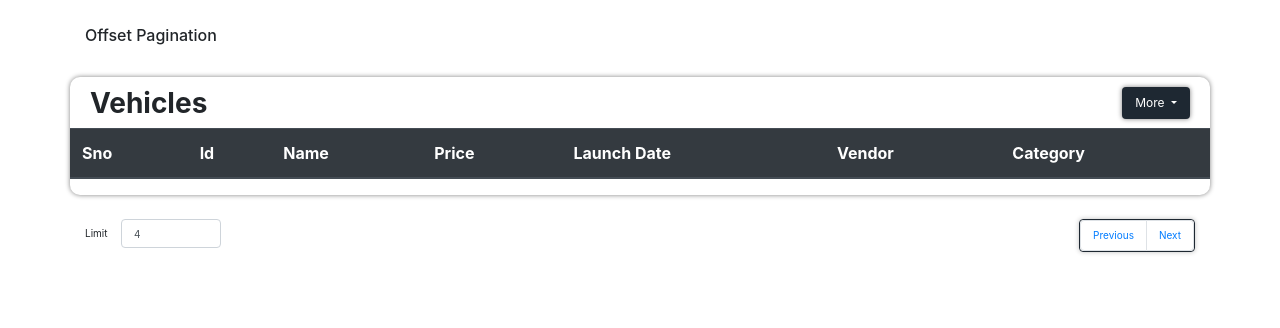
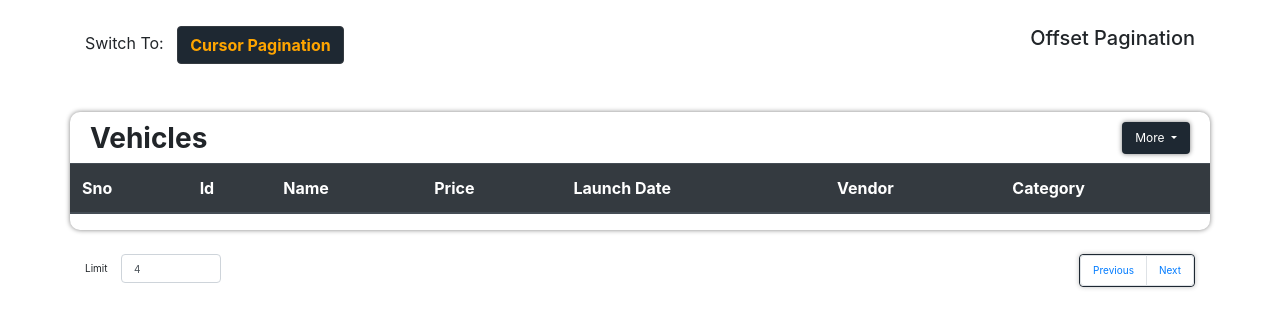
Before and after one commit to Ahtii/django-graphql, a Django app: page / in a window 1280 px wide. Shown: the top 328 px of the page. Run offline with Django 3.2, Linux system fonts and the light colour scheme; data that the repository does not hold is empty; some libraries are stand-ins or nearby versions.

Commit message:
modified pagination position

```diff
--- a/static/css/index.css
+++ b/static/css/index.css
@@ -105,3 +105,7 @@
 .offset-pagination input, label, .cursor-pagination input, label {
     font-size: 10px;
 }
+
+.enabler-txt {
+    color: orange;
+}
--- a/templates/index.html
+++ b/templates/index.html
@@ -15,8 +15,16 @@
 <body>
     <div class="content">
         <div class="container">
-            <h6> Offset Pagination </h6><br>
-        </div>
+            <!-- Pagination Toggle -->
+            <div class="row">
+                <div class="col-6">
+                    Switch To: &nbsp; <button type="button" class="btn btn-dark enabler"><strong class="enabler-txt"> Cursor Pagination </strong></button>
+                </div>
+                <div class="col">
+                    <h5 class="current-pagination text-right"> Offset Pagination </h5>
+                </div>
+            </div><br>
+        </div><br>
         <div class="container main-table">
             <div class="row table-heading">
                 <div class="col-6">
@@ -122,12 +130,14 @@
                     </thead>
                     <tbody class="table-body">
                     </tbody>
+                    <tbody class="cursor-table-body hide">
+                    </tbody>
                 </table>
             </div>
         </div><br>
         <div class="container">
+            <!-- Offset Pagination -->
             <div class="row offset-pagination">
-                <!-- Pagination -->
                 <div class="col-4">
                     <div class="form-inline">
                         <div class="form-group">
@@ -145,8 +155,8 @@
                     </nav>
                 </div>
             </div>
+            <!-- Cursor Pagination -->
             <div class="row cursor-pagination hide">
-                <!-- Pagination -->
                 <div class="col-4">
                     <div class="form-inline">
                         <div class="form-group">
```
